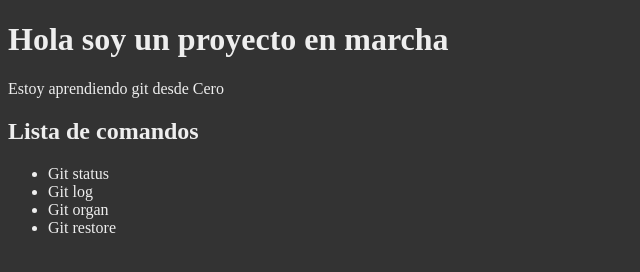
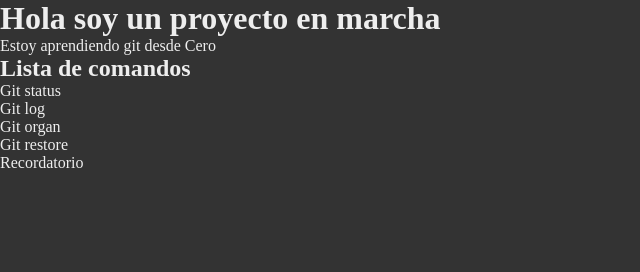
Before and after one commit to AdrianOropeza/practicando-git, a plain HTML site: page index.html in a window 1280 px wide. Shown: the whole page, without its empty margins (0-640 px from the left). Drawn offline with Linux system fonts and the light colour scheme.

Commit message:
Actualizacion de doc y limpieza de estilos

```diff
--- a/index.html
+++ b/index.html
@@ -20,5 +20,6 @@
             <li>Git restore</li>
         </ul>
     </div>
+    <span>Recordatorio</span>
 </body>
 </html>
--- a/style/estilo.css
+++ b/style/estilo.css
@@ -1,3 +1,8 @@
+* {
+    margin: 0px;
+    padding: 0px;
+}
+
 body {
     background-color: #333;
     color: #eee;
```
